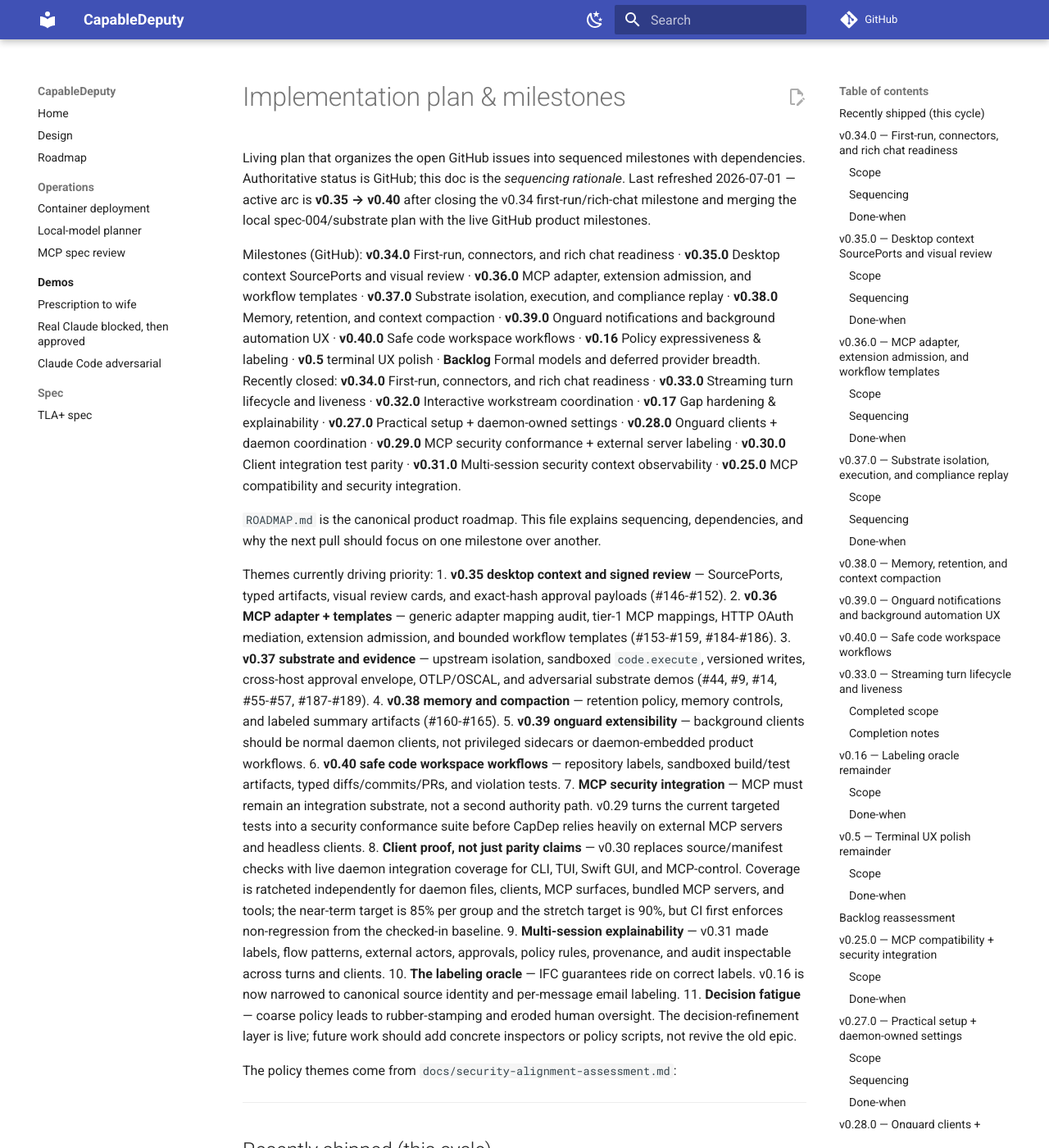
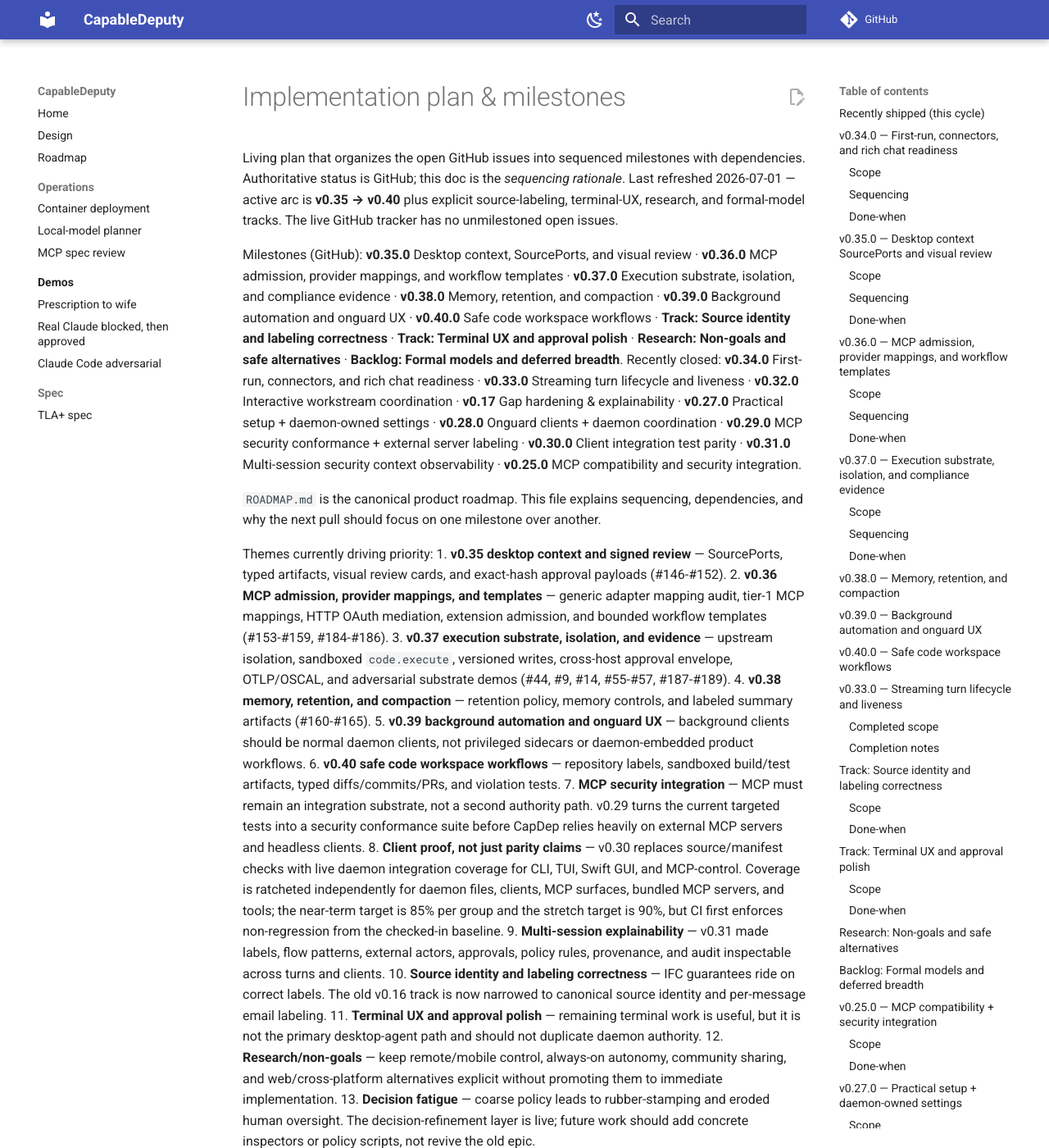
Before and after one commit to marctjones/capabledeputy, an MkDocs documentation site: the page built from docs/implementation-plan.md, in a window 1280 px wide and 1400 px high. Shown: the whole window at 82% size. Built offline with MkDocs 1.6.1 and Material for MkDocs 9.7.7, drawn with Linux system fonts in a browser that asks for light colours; comment, search, counter and statistics services are not loaded; some of the changed text lies outside the part shown.

Commit message:
docs: rationalize roadmap tracks

```diff
--- a/docs/implementation-plan.md
+++ b/docs/implementation-plan.md
@@ -3,18 +3,17 @@
 Living plan that organizes the open GitHub issues into sequenced
 milestones with dependencies. Authoritative status is GitHub; this doc is
 the *sequencing rationale*. Last refreshed 2026-07-01 — active arc is
-**v0.35 → v0.40** after closing the v0.34 first-run/rich-chat milestone and
-merging the local spec-004/substrate plan with the live GitHub product
-milestones.
+**v0.35 → v0.40** plus explicit source-labeling, terminal-UX, research, and
+formal-model tracks. The live GitHub tracker has no unmilestoned open issues.
 
-Milestones (GitHub): **v0.34.0** First-run, connectors, and rich chat
-readiness · **v0.35.0** Desktop context SourcePorts and visual review ·
-**v0.36.0** MCP adapter, extension admission, and workflow templates ·
-**v0.37.0** Substrate isolation, execution, and compliance replay ·
-**v0.38.0** Memory, retention, and context compaction · **v0.39.0**
-Onguard notifications and background automation UX · **v0.40.0** Safe code
-workspace workflows · **v0.16** Policy expressiveness & labeling · **v0.5**
-terminal UX polish · **Backlog** Formal models and deferred provider breadth.
+Milestones (GitHub): **v0.35.0** Desktop context, SourcePorts, and visual
+review · **v0.36.0** MCP admission, provider mappings, and workflow templates ·
+**v0.37.0** Execution substrate, isolation, and compliance evidence ·
+**v0.38.0** Memory, retention, and compaction · **v0.39.0** Background
+automation and onguard UX · **v0.40.0** Safe code workspace workflows ·
+**Track: Source identity and labeling correctness** · **Track: Terminal UX and
+approval polish** · **Research: Non-goals and safe alternatives** ·
+**Backlog: Formal models and deferred breadth**.
 Recently closed:
 **v0.34.0** First-run, connectors, and rich chat readiness · **v0.33.0**
 Streaming turn lifecycle and liveness · **v0.32.0** Interactive workstream
@@ -31,16 +30,18 @@
 Themes currently driving priority:
 1. **v0.35 desktop context and signed review** — SourcePorts, typed
    artifacts, visual review cards, and exact-hash approval payloads (#146-#152).
-2. **v0.36 MCP adapter + templates** — generic adapter mapping audit, tier-1
-   MCP mappings, HTTP OAuth mediation, extension admission, and bounded
-   workflow templates (#153-#159, #184-#186).
-3. **v0.37 substrate and evidence** — upstream isolation, sandboxed
-   `code.execute`, versioned writes, cross-host approval envelope, OTLP/OSCAL,
-   and adversarial substrate demos (#44, #9, #14, #55-#57, #187-#189).
-4. **v0.38 memory and compaction** — retention policy, memory controls, and
-   labeled summary artifacts (#160-#165).
-5. **v0.39 onguard extensibility** — background clients should be normal daemon
-   clients, not privileged sidecars or daemon-embedded product workflows.
+2. **v0.36 MCP admission, provider mappings, and templates** — generic adapter
+   mapping audit, tier-1 MCP mappings, HTTP OAuth mediation, extension
+   admission, and bounded workflow templates (#153-#159, #184-#186).
+3. **v0.37 execution substrate, isolation, and evidence** — upstream
+   isolation, sandboxed `code.execute`, versioned writes, cross-host approval
+   envelope, OTLP/OSCAL, and adversarial substrate demos (#44, #9, #14,
+   #55-#57, #187-#189).
+4. **v0.38 memory, retention, and compaction** — retention policy, memory
+   controls, and labeled summary artifacts (#160-#165).
+5. **v0.39 background automation and onguard UX** — background clients should
+   be normal daemon clients, not privileged sidecars or daemon-embedded product
+   workflows.
 6. **v0.40 safe code workspace workflows** — repository labels, sandboxed
    build/test artifacts, typed diffs/commits/PRs, and violation tests.
 7. **MCP security integration** — MCP must remain an integration substrate, not
@@ -57,9 +58,16 @@
 9. **Multi-session explainability** — v0.31 made labels, flow patterns,
    external actors, approvals, policy rules, provenance, and audit inspectable
    across turns and clients.
-10. **The labeling oracle** — IFC guarantees ride on correct labels. v0.16 is
-   now narrowed to canonical source identity and per-message email labeling.
-11. **Decision fatigue** — coarse policy leads to rubber-stamping and eroded
+10. **Source identity and labeling correctness** — IFC guarantees ride on
+   correct labels. The old v0.16 track is now narrowed to canonical source
+   identity and per-message email labeling.
+11. **Terminal UX and approval polish** — remaining terminal work is useful,
+   but it is not the primary desktop-agent path and should not duplicate daemon
+   authority.
+12. **Research/non-goals** — keep remote/mobile control, always-on autonomy,
+   community sharing, and web/cross-platform alternatives explicit without
+   promoting them to immediate implementation.
+13. **Decision fatigue** — coarse policy leads to rubber-stamping and eroded
    human oversight. The decision-refinement layer is live; future work should
    add concrete inspectors or policy scripts, not revive the old epic.
 
@@ -179,7 +187,7 @@
 changes are typed artifacts, and approval cards bind the exact artifact and
 destination being approved.
 
-## v0.36.0 — MCP adapter, extension admission, and workflow templates
+## v0.36.0 — MCP admission, provider mappings, and workflow templates
 
 **Starts after:** v0.35 provides typed artifacts and review surfaces for safer
 operator review of new tools/templates.
@@ -217,7 +225,7 @@
 mapping, tests, and approval; unmapped tools fail closed; clients can review
 and launch workflow templates without gaining setup or policy authority.
 
-## v0.37.0 — Substrate isolation, execution, and compliance replay
+## v0.37.0 — Execution substrate, isolation, and compliance evidence
 
 **Starts after:** v0.36 MCP/template admission. This milestone is the
 spec-004 production-substrate work that was previously floating between local
@@ -251,12 +259,12 @@
 compliance replay, and heavier isolation providers without a second policy
 authority path.
 
-## v0.38.0 — Memory, retention, and context compaction
+## v0.38.0 — Memory, retention, and compaction
 
 **Scope:** #160-#165. Starts after the substrate baseline because retained
 memory and compaction artifacts need stable labeled artifact/audit behavior.
 
-## v0.39.0 — Onguard notifications and background automation UX
+## v0.39.0 — Background automation and onguard UX
 
 **Scope:** #166-#171. Background clients remain normal daemon clients and
 surface notifications, queued approvals, summaries, and result handoff without
@@ -299,11 +307,11 @@
   per-dispatch stdio secrets require per-call isolation or a server-specific
   auth channel.
 
-## v0.16 — Labeling oracle remainder
+## Track: Source identity and labeling correctness
 
-v0.16 has been redesigned around the remaining correctness gap: accurate labels
-at source boundaries. The decision-refinement/Starlark layer is already live,
-so new work here should not be generic policy plumbing.
+The old v0.16 milestone has been redesigned around the remaining correctness
+gap: accurate labels at source boundaries. The decision-refinement/Starlark
+layer is already live, so new work here should not be generic policy plumbing.
 
 ### Scope
 
@@ -322,16 +330,19 @@
 
 ---
 
-## v0.5 — Terminal UX polish remainder
+## Track: Terminal UX and approval polish
 
-v0.5 remains lower priority than v0.33 and v0.16. It should improve practical
-terminal use without duplicating daemon safety enforcement. Streaming moved to
-v0.33 because the correct implementation depends on daemon turn events.
+The old v0.5 milestone is now terminal-client quality work. It should improve
+practical terminal use without duplicating daemon safety enforcement. Streaming
+moved to v0.33 because the correct implementation depends on daemon turn
+events.
 
 ### Scope
 
 - **#16** REPL feature parity with Claude Code: markdown, multiline input, and
   expandable tool detail; streaming depends on #22/v0.33.
+- **#17** split-pane / tabbed viewer for significant content alongside chat.
+- **#19** inline graphics via sixel / kitty graphics protocol.
 - **#27** Inline approval as a non-blocking banner that does not steal focus.
 - **#29** Unicode width safety in the bottom toolbar plus 80x24 minimum-size
   behavior.
@@ -344,13 +355,27 @@
 
 ---
 
-## Backlog reassessment
+## Research: Non-goals and safe alternatives
 
-Backlog remains valid but explicitly lower priority than the v0.34-v0.40
-product ladder and v0.16 labeling track:
+These issues keep product-pressure topics visible without committing CapDep to
+unsafe or strategically wrong directions.
+
+- **#178** alternatives to remote/mobile daemon control without opening network
+  listeners.
+- **#179** alternatives to broad always-on autonomous action modes.
+- **#180** safe community template/extension sharing without marketplace trust
+  collapse.
+- **#181** web UI or cross-platform GUI alternatives without duplicating daemon
+  functionality.
+
+---
+
+## Backlog: Formal models and deferred breadth
+
+Backlog remains valid but explicitly lower priority than the v0.35-v0.40
+product ladder and source-identity/labeling track:
 
 - **Formal-model completeness:** #45, #58, #59.
-- **Terminal media/navigation polish:** #17, #19.
 - Any remaining provider or federation breadth not explicitly pulled into
   v0.36/v0.37.
 
@@ -705,10 +730,10 @@
 
 ---
 
-## v0.16 — Policy expressiveness & labeling
+## Track: Source identity and labeling correctness
 
-The highest-leverage milestone: turn the refinement layer on (done) and
-make labels real.
+The highest-leverage supporting track: the refinement layer is on, and the
+remaining work makes source identity and labels reliable.
 
 ### EPIC #41 — Activate the decision-refinement layer
 - ✅ **#46** wire the loader (done — layer is live)
@@ -730,8 +755,8 @@
   identity layer both #33 and #34 depend on for external-recipient and
   message-id binding.
 
-**Sequencing within v0.16:** #48 → finish #47 ; email labeler (uses #5
-shape) ; then #51 unlocks the identity-dependent parts of #33/#34.
+**Sequencing within this track:** email labeler (uses #5 shape), then #51
+unlocks the identity-dependent parts of #33/#34.
 
 ---
 
@@ -763,7 +788,7 @@
 
 ---
 
-## v0.5 — Terminal UX polish (parallel track)
+## Track: Terminal UX and approval polish
 
 This milestone is now terminal-client quality work, not the whole product UX
 strategy. CapDep has multiple clients: CLI/chat for terminal work, TUI for
@@ -772,24 +797,31 @@
 daemon-backed and surfaced through the appropriate client instead of forcing
 all UX into the REPL.
 
-- Active terminal UX: **#16** REPL polish, **#22** Rich Live streaming,
-  **#27** inline approval banner, **#28** semantic CLI styles, and **#29**
-  unicode/minimum-size safety.
+- Active terminal UX: **#16** REPL polish, **#17** split-pane/tabbed viewer,
+  **#19** terminal graphics, **#27** inline approval banner, **#28** semantic
+  CLI styles, and **#29** unicode/minimum-size safety.
 - Moved to v0.32: **#31** disconnect cancellation and **#32** heartbeat
   cancellation, because these are daemon/client coordination guarantees.
-- Moved to backlog: **#17** split-pane terminal viewer and **#19** terminal
-  graphics, because the Swift GUI is the preferred rich workspace and terminal
-  versions are optional fallback polish.
+- These remain secondary to the Swift GUI desktop workspace, but they are
+  planned terminal polish rather than generic backlog.
 
 ---
 
-## Backlog — Formal models and deferred provider breadth
+## Research: Non-goals and safe alternatives
+
+Research tracks intentionally deferred product pressures without turning them
+into implementation commitments: remote/mobile daemon control (#178), broad
+always-on action modes (#179), community sharing (#180), and web/cross-platform
+GUI alternatives (#181).
+
+---
+
+## Backlog: Formal models and deferred breadth
 
 Deferred formal work and any provider breadth not explicitly scheduled in
 v0.36/v0.37. Pull forward on demand.
 - Formal: **#58** lattice join/dominance operator, **#59** ocap
   cascade-revocation eager teardown, **#45** formal-model completeness.
-- Terminal media/navigation polish remains backlog under **#17** and **#19**.
 
 ---
 
```
Also changed, not shown: ROADMAP.md (+63 -39 lines).
